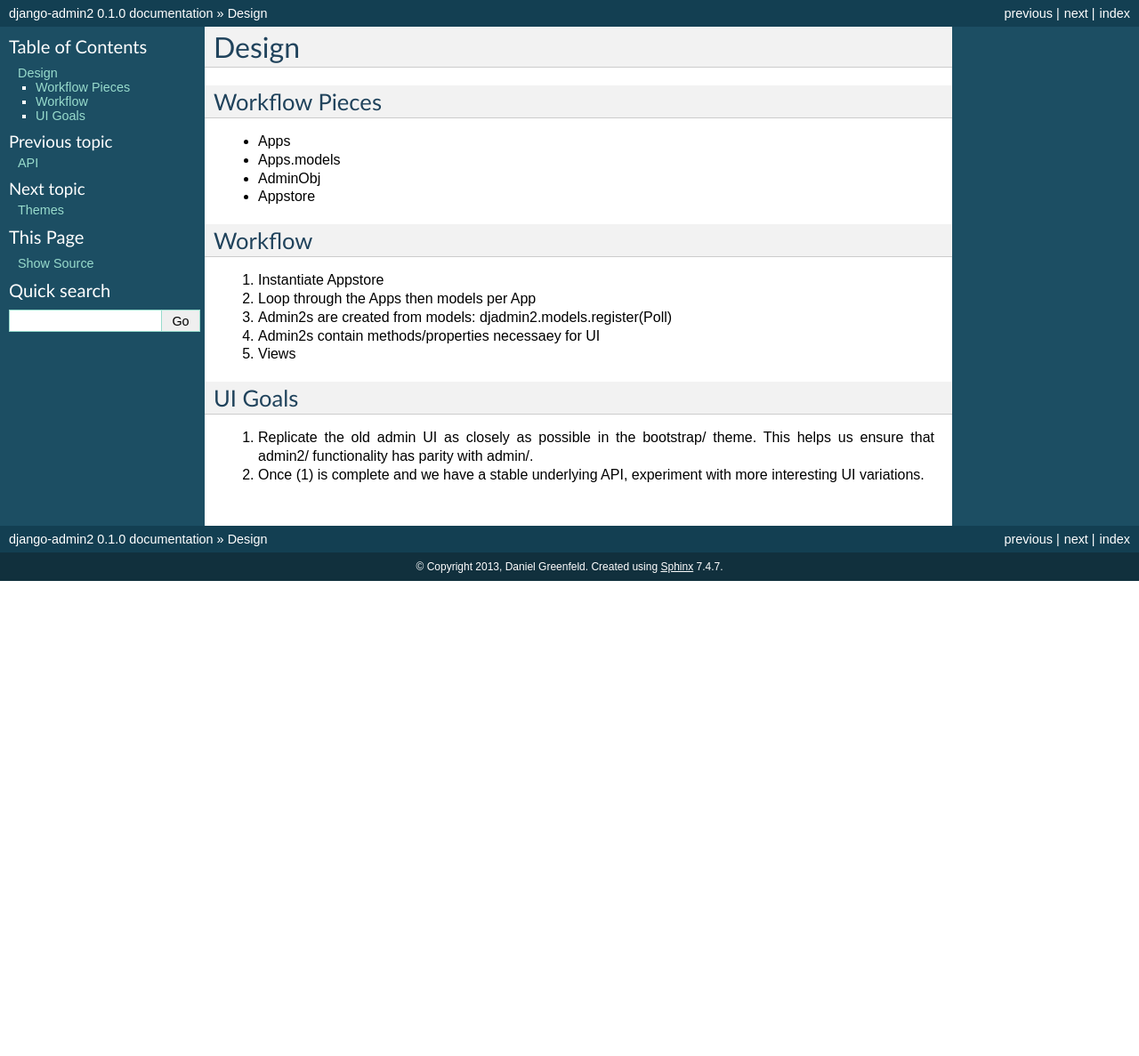
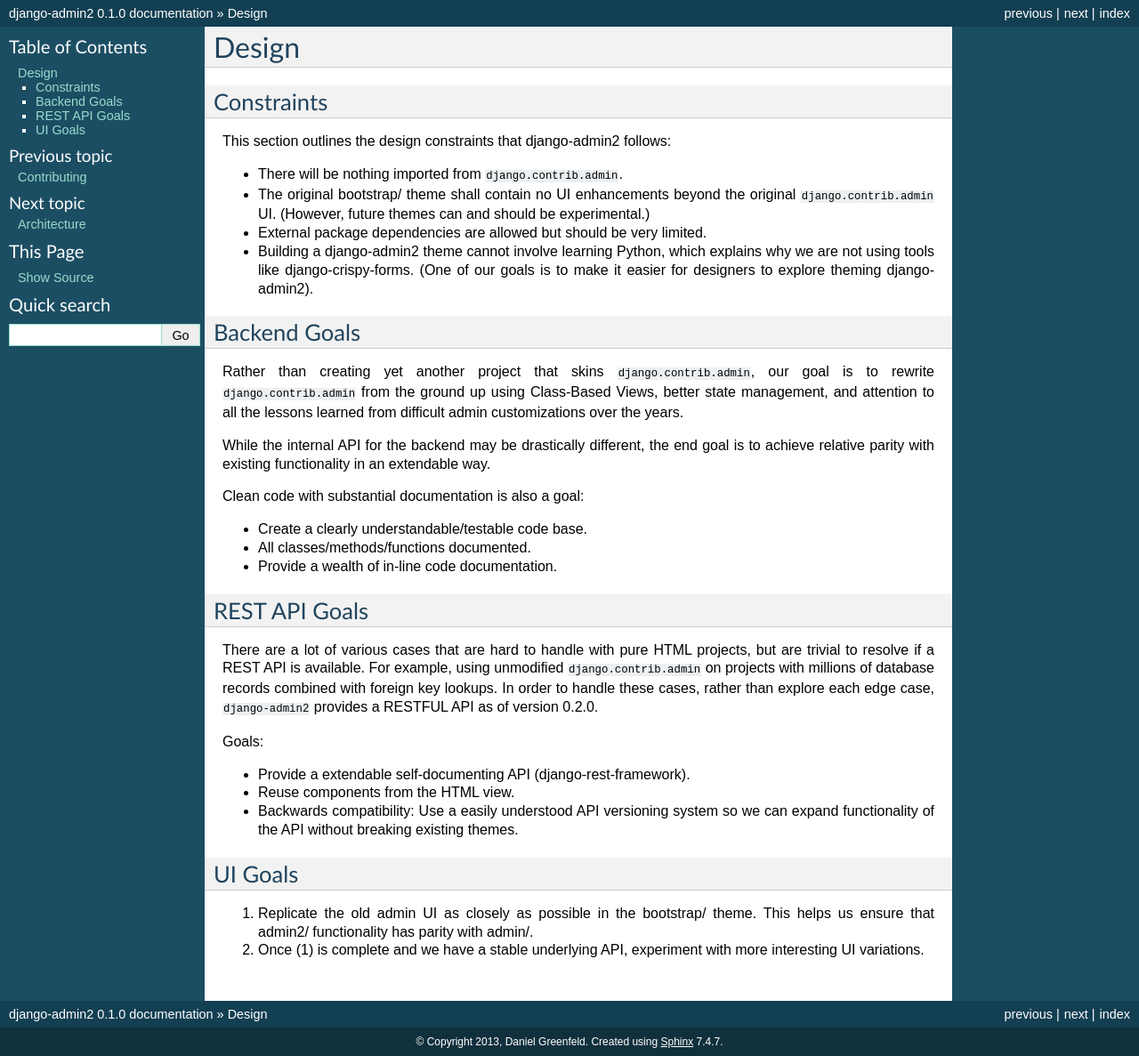
Before and after one commit to jazzband/django-admin2, a Sphinx documentation site: the page built from docs/design.rst, in a window 1280 px wide. Shown: the whole page at 89% size. Built offline with Sphinx 7.4.7, drawn with Linux system fonts in a browser that asks for light colours; before the commit the page ends 900 px from its top, so only the background shows below that.

Commit message:
architecture thoughts

```diff
--- a/docs/design.rst
+++ b/docs/design.rst
@@ -2,22 +2,39 @@
 Design
 ======
 
-Workflow Pieces
+Constraints
+------------
+
+This section outlines the design constraints that django-admin2 follows:
+
+* There will be nothing imported from ``django.contrib.admin``.
+* The original bootstrap/ theme shall contain no UI enhancements beyond the original ``django.contrib.admin`` UI. (However, future themes can and should be experimental.)
+* External package dependencies are allowed but should be very limited.
+* Building a django-admin2 theme cannot involve learning Python, which explains why we are not using tools like django-crispy-forms. (One of our goals is to make it easier for designers to explore theming django-admin2).
+
+Backend Goals
+---------------
+
+Rather than creating yet another project that skins ``django.contrib.admin``, our goal is to rewrite ``django.contrib.admin`` from the ground up using Class-Based Views, better state management, and attention to all the lessons learned from difficult admin customizations over the years.
+
+While the internal API for the backend may be drastically different, the end goal is to achieve relative parity with existing functionality in an extendable way.
+
+Clean code with substantial documentation is also a goal:
+
+* Create a clearly understandable/testable code base.
+* All classes/methods/functions documented.
+* Provide a wealth of in-line code documentation.
+
+REST API Goals
 ----------------
 
-* Apps
-* Apps.models
-* AdminObj
-* Appstore
+There are a lot of various cases that are hard to handle with pure HTML projects, but are trivial to resolve if a REST API is available. For example, using unmodified ``django.contrib.admin`` on projects with millions of database records combined with foreign key lookups. In order to handle these cases, rather than explore each edge case, ``django-admin2`` provides a RESTFUL API as of version 0.2.0.
 
-Workflow
-----------------
+Goals:
 
-1. Instantiate Appstore
-2. Loop through the Apps then models per App
-3. Admin2s are created from models: djadmin2.models.register(Poll)
-4. Admin2s contain methods/properties necessaey for UI
-5. Views
+* Provide a extendable self-documenting API (django-rest-framework).
+* Reuse components from the HTML view.
+* Backwards compatibility: Use a easily understood API versioning system so we can expand functionality of the API without breaking existing themes.
 
 UI Goals
 ---------
--- a/docs/index.rst
+++ b/docs/index.rst
@@ -53,8 +53,9 @@
    :maxdepth: 2
 
    contributing
+   design
+   architecture
    api
-   design
    themes
    meta
 
```
Also changed, not shown: docs/architecture.rst (added, +20 -0 lines).
